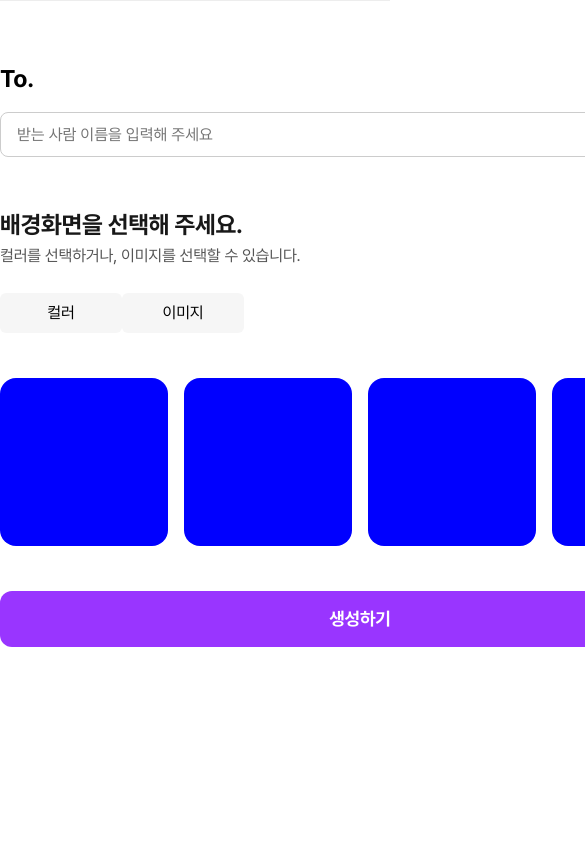
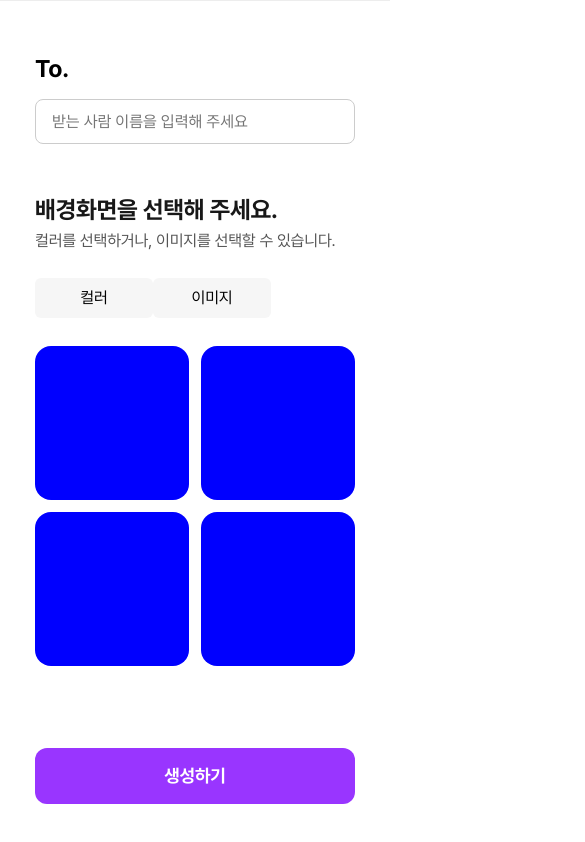
Before and after one commit to jisunipark/rolling, a React (Create React App) app: page /post in a window 390 px wide. Shown: the top 842 px of the page, 585 px wide, since content can reach past the window. Built offline with nearby package versions, Linux system fonts and the light colour scheme.

Commit message:
FEAT :  반응형

```diff
--- a/src/components/CppCreateButton.jsx
+++ b/src/components/CppCreateButton.jsx
@@ -13,6 +13,14 @@ const CreateButton = styled.button`
   font-weight: 700;
   line-height: 28px;
   letter-spacing: -0.18px;
+  @media (max-width: 1200px) {
+    margin-bottom: 24px;
+  }
+  @media (max-width: 768px) {
+    width: 320px;
+    padding: 14px 0px;
+    margin-bottom: 24px;
+  }
 `;
 
 const CppCreateButton = () => {
--- a/src/components/CppSelectButton.jsx
+++ b/src/components/CppSelectButton.jsx
@@ -17,9 +17,17 @@ const SelectButton = styled.button`
   letter-spacing: -0.16px;
   &:hover {
     width: 90px;
-    padding: 5px 14px;
+    padding: 6px 14px;
+    font-weight: 700;
+    background-color: #fff;
     border: 2px solid #861dee;
     color: #861dee;
+  }
+  @media (max-width: 768px) {
+    padding: 7px 14px;
+    &:hover {
+      padding: 5px 12px;
+    }
   }
 `;
 // eslint-disable-next-line
--- a/src/components/CppShowDiv.jsx
+++ b/src/components/CppShowDiv.jsx
@@ -6,12 +6,18 @@ const ColorDiv = styled.div`
   margin: 45px 0;
   display: flex;
   justify-content: space-between;
+  @media (max-width: 1200px) {
+    margin: 40px 0 340px;
+  }
+  @media (max-width: 768px) {
+    flex-wrap: wrap;
+    width: 320px;
+    margin: 28px 0 82px;
+    gap: 12px;
+  }
 `;
 
-const ImgDiv = styled(ColorDiv)`
-  flex-wrap: wrap;
-  gap: 16px;
-`;
+const ImgDiv = styled(ColorDiv)``;
 
 const ShowColorDiv = styled.div`
   display: flex;
@@ -28,6 +34,10 @@ const ShowColorDiv = styled.div`
     img {
       visibility: visible;
     }
+  }
+  @media (max-width: 768px) {
+    width: 154px;
+    height: 154px;
   }
 `;
 
--- a/src/pages/CreatePaperPage.jsx
+++ b/src/pages/CreatePaperPage.jsx
@@ -22,6 +22,19 @@ const CppTopBox = styled.div`
     color: red;
     text-indent: 2px;
   }
+  @media (max-width: 1200px) {
+    margin: 49px auto 0;
+    .target {
+      line-height: 36px;
+    }
+  }
+  @media (max-width: 768px) {
+    width: 320px;
+    margin: 50px auto 0;
+    .target {
+      line-height: 36px;
+    }
+  }
 `;
 const CppNameInput = styled.input`
   width: 720px;
@@ -32,6 +45,9 @@ const CppNameInput = styled.input`
     font-weight: 400;
     line-height: 26px;
     letter-spacing: -0.16px;
+  }
+  @media (max-width: 768px) {
+    width: 320px;
   }
 `;
 const CppBotBox = styled.div`
@@ -53,25 +69,37 @@ const CppBotBox = styled.div`
     line-height: 26px;
     letter-spacing: -0.16px;
   }
+  @media (max-width: 1200px) {
+    margin: 54px auto 0;
+  }
+  @media (max-width: 768px) {
+    width: 320px;
+    margin: 48px auto 0;
+  }
 `;
 
 const CreatePaperPage = () => {
   const [isColor, setIsColor] = useState(true);
+  // input
   const [userName, setUserName] = useState('');
+  // input 값이 없을때 error 메세지 출력
   const [error, setError] = useState(null);
 
   const handleSubmit = (e) => {
     e.preventDefault();
 
+    // 값이 없으면 에러 메시지 표시
     if (!userName) {
       setError('값을 입력해 주세요.');
     } else {
+      // 값이 있으면 에러 상태 초기화 및 로그 출력
       setError(null);
-      console.log({ userName });
+      console.log(userName);
     }
   };
 
   const NameValueChange = (e) => {
+    // input의 value가 변경될때마다 그 값을 state에 반영.
     setUserName(e.target.value);
   };
 
```
